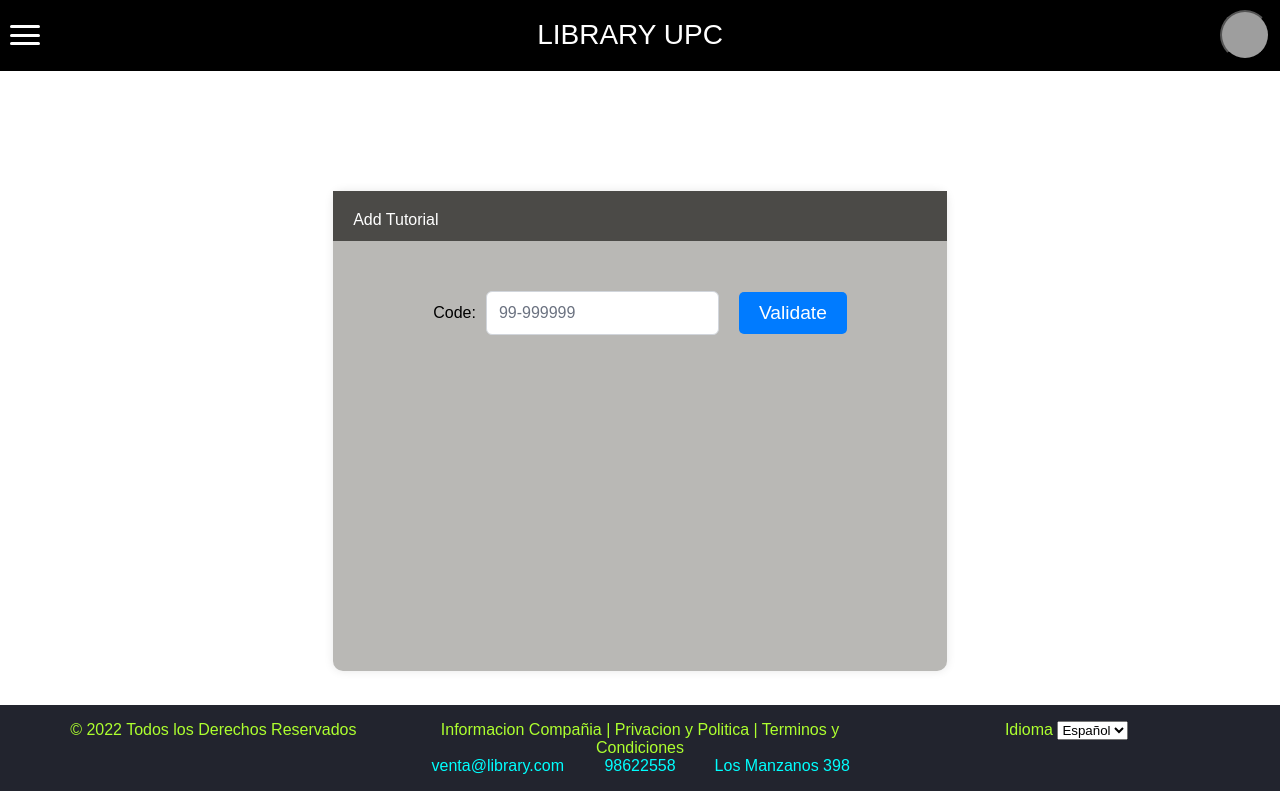
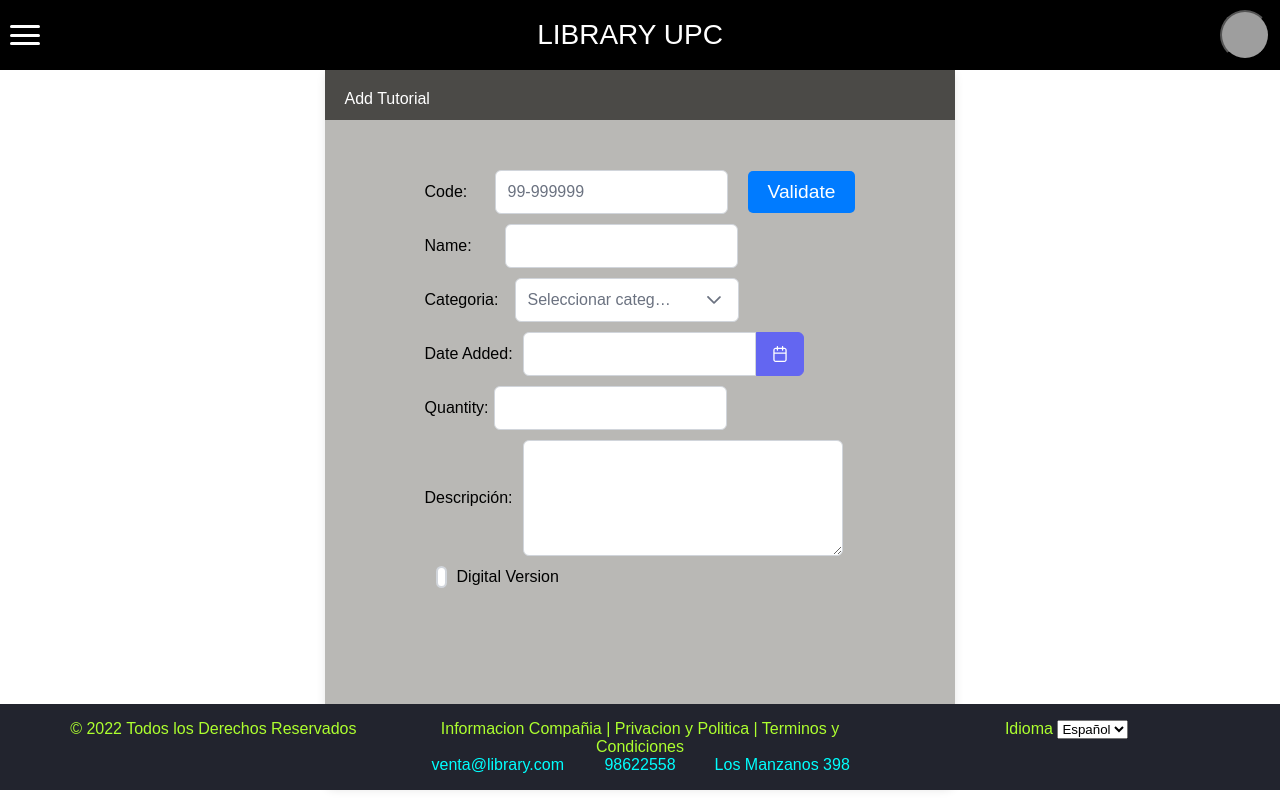
Before and after one commit to RicharRomero123/AplicacionesWeb.Front_Grupo3, a Vue app: page / in a window 1280 px wide. Built offline with nearby package versions, Linux system fonts and the light colour scheme; grey boxes are pictures that could not be loaded; a web font is replaced by a local one.

Commit message:
implement components

```diff
--- a/src/components/PrimeVueCategory.vue
+++ b/src/components/PrimeVueCategory.vue
@@ -1,13 +1,40 @@
 <template>
-
+  <div class="input-group">
+    <label for="category" class="input-label">Categoria:</label>
+    <pv-dropdown id="category" v-model="selectedCategory" :options="categories" optionLabel="name" placeholder="Seleccionar categoría" class="dropdown-custom w-full md:w-14rem" />
+  </div>
 </template>
 
 <script>
 export default {
-  name: "PrimeVueCategory.vue"
-}
+  name: "PrimeVueCategory",
+  data() {
+    return {
+      selectedCategory: null,
+      categories: [
+        { name: "Categoria 1" },
+        { name: "Categoria 2" },
+        { name: "Categoria 3" }
+      ]
+    };
+  }
+};
 </script>
 
 <style scoped>
+.input-group {
+  display: flex;
+  align-items: center;
+  margin-bottom: 10px;
+}
 
+.input-label {
+  margin-right: 10px;
+  width: 80px; /* Ajustar el ancho del label */
+}
+
+.dropdown-custom {
+  margin-right: 10px;
+  max-width: 14rem;
+}
 </style>
--- a/src/components/PrimeVueCode.vue
+++ b/src/components/PrimeVueCode.vue
@@ -1,8 +1,10 @@
 <template>
   <div class="input-wrapper">
-    <span>Code:</span>
-    <pv-inputmask id="basic" v-model="value" mask="99-999999" placeholder="99-999999" class="input-mask" />
-    <pv-button class="my-button" label="Validate" />
+    <span class="code-label">Code:</span>
+    <div class="code-wrapper">
+      <pv-inputmask id="basic" v-model="value" mask="99-999999" placeholder="99-999999" class="input-mask" />
+      <pv-button class="my-button" label="Validate" />
+    </div>
   </div>
 </template>
 
@@ -26,9 +28,15 @@ export default {
 .input-wrapper {
   display: flex;
   align-items: center;
+  margin-bottom: 10px;
 }
 .input-wrapper span {
   margin-right: 10px;
+  width: 60px; /* Ajustar el ancho del span */
+}
+.code-wrapper {
+  display: flex;
+  align-items: center;
 }
 .input-mask {
   margin-right: 10px;
@@ -36,12 +44,12 @@ export default {
 .my-button {
   font-size: 1.2em;
   padding: 10px 20px;
-  margin-left: 10px;
   background-color: #007bff;
   color: #fff;
   border: none;
   border-radius: 5px;
   cursor: pointer;
+  margin-left: 10px; /* Ajustar el margen izquierdo del botón */
 }
 .my-button:hover {
   background-color: #0062cc;
--- a/src/components/PrimeVueDateAdded.vue
+++ b/src/components/PrimeVueDateAdded.vue
@@ -1,13 +1,35 @@
 <template>
-
+  <div class="input-group">
+    <label for="date-added" class="input-label">Date Added:</label>
+    <pv-calendar id="date-added" v-model="date" showIcon @change="onDateChange" />
+  </div>
 </template>
 
 <script>
 export default {
-  name: "PrimeViuDateAdded.vue"
-}
+  name: "PrimeViuDateAdded",
+  data() {
+    return {
+      date: null,
+    };
+  },
+  methods: {
+    onDateChange() {
+      console.log("Date selected:", this.date);
+      // Aquí puedes agregar el código para guardar la fecha seleccionada en tu componente padre
+    },
+  },
+};
 </script>
 
 <style scoped>
+.input-group {
+  display: flex;
+  align-items: center;
+  margin-bottom: 10px;
+}
 
+.input-label {
+  margin-right: 10px;
+}
 </style>
--- a/src/components/PrimeVueDescription.vue
+++ b/src/components/PrimeVueDescription.vue
@@ -1,13 +1,28 @@
 <template>
-
+  <div class="input-wrapper">
+    <label for="description" class="input-label">Descripción:</label>
+    <pv-texttarea id="description" v-model="value" rows="5" cols="30" />
+  </div>
 </template>
 
 <script>
 export default {
-  name: "PrimeVueDescription.vue"
-}
+  name: "PrimeVueDescription",
+  data() {
+    return {
+      value: "",
+    };
+  },
+};
 </script>
 
 <style scoped>
-
+.input-wrapper {
+  display: flex;
+  align-items: center;
+  margin-bottom: 10px;
+}
+.input-label {
+  margin-right: 10px;
+}
 </style>
--- /dev/null
+++ b/src/components/PrimeVueDigitalVersion.vue
@@ -0,0 +1,29 @@
+<template>
+  <div class="checkbox-wrapper">
+    <pv-checkbox v-model="checked" :binary="true" class="checkbox" />
+    <label for="digitalVersion" class="label">Digital Version</label>
+  </div>
+</template>
+
+<script>
+export default {
+  name: "PrimeVueDigitalVersion",
+  data() {
+    return {
+      checked: false,
+    };
+  },
+};
+</script>
+
+<style scoped>
+.checkbox-wrapper {
+  display: flex;
+  align-items: center;
+  margin-bottom: 10px;
+}
+.label {
+  margin-left: 10px;
+}
+
+</style>
--- a/src/components/PrimeVueName.vue
+++ b/src/components/PrimeVueName.vue
@@ -1,13 +1,32 @@
 <template>
-
+  <div class="input-wrapper">
+    <span>Name:</span>
+    <pv-inputtext v-model="name" class="input-text" />
+  </div>
 </template>
 
 <script>
 export default {
-  name: "PrimeVueName.vue"
-}
+  name: "PrimeVueName",
+  data() {
+    return {
+      name: "",
+    };
+  },
+};
 </script>
 
 <style scoped>
-
+.input-wrapper {
+  display: flex;
+  align-items: center;
+  margin-bottom: 10px;
+}
+.input-wrapper span {
+  margin-right: 10px;
+  width: 60px; /* Ajustar el ancho del span */
+}
+.input-text {
+  margin-left: 10px; /* Ajustar el margen izquierdo del input */
+}
 </style>
--- a/src/components/PrimeVueQuantity.vue
+++ b/src/components/PrimeVueQuantity.vue
@@ -1,13 +1,32 @@
 <template>
-
+  <div class="input-group">
+    <label for="quantity" class="input-label">Quantity:</label>
+    <pv-inputnumber id="quantity" v-model="value1" inputId="integeronly" class="input-number" />
+  </div>
 </template>
 
 <script>
 export default {
-  name: "PrimeViuQuantity.vue"
-}
+  name: "PrimeViuQuantity",
+  data() {
+    return {
+      value1: null,
+    };
+  },
+};
 </script>
 
 <style scoped>
-
+.input-group {
+  display: flex;
+  align-items: center;
+  margin-bottom: 10px;
+}
+.input-label {
+  margin-right: 10px;
+}
+.input-number {
+  width: 150px;
+  margin-left: -5px;
+}
 </style>
--- a/src/views/HomeView.vue
+++ b/src/views/HomeView.vue
@@ -1,9 +1,15 @@
 <script setup>
 import TheWelcome from '../components/TheWelcome.vue'
-import TutorialsGrid from '../components/TutorialsGrid.vue';
 import final_footer from '../components/final_footer.vue';
-import CategoryCard from "@/components/CategoryCard.vue";
 import PrimeVueCode from "@/components/PrimeVueCode.vue";
+import PrimeVueName from "@/components/PrimeVueName.vue";
+import PrimeVueCategory from "@/components/PrimeVueCategory.vue";
+import PrimeVueDateAdded from "@/components/PrimeVueDateAdded.vue";
+import PrimeVueQuantity from "@/components/PrimeVueQuantity.vue";
+import PrimeVueDescription from "@/components/PrimeVueDescription.vue";
+import PrimeVueDigitalVersion from "@/components/PrimeVueDigitalVersion.vue";
+
+
 </script>
 
 <template>
@@ -18,11 +24,15 @@ import PrimeVueCode from "@/components/PrimeVueCode.vue";
           <p class="titulo">Add Tutorial</p>
         </div>
         <PrimeVueCode/>
+        <PrimeVueName/>
+        <PrimeVueCategory/>
+        <PrimeVueDateAdded/>
+        <PrimeVueQuantity/>
+        <PrimeVueDescription/>
+        <PrimeVueDigitalVersion/>
       </div>
 
     </div>
-
-
 
   <div>
     <final_footer/>
@@ -44,7 +54,7 @@ import PrimeVueCode from "@/components/PrimeVueCode.vue";
   background-color: #B9B8B5;
   border-radius: 10px;
   padding: 100px;
-  height: 60vh;
+  height: 90vh;
   box-shadow: 0 0 10px rgba(0, 0, 0, 0.1);
 }
 .pestaña {
```
Also changed, not shown: src/main.ts (+12 -4 lines).
